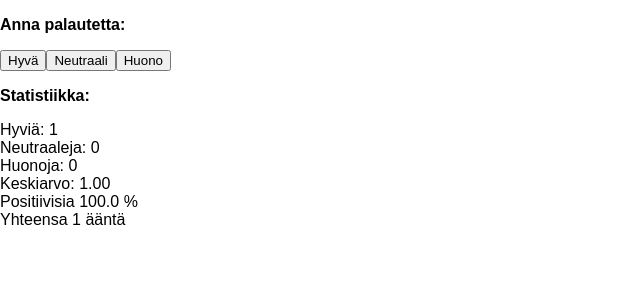
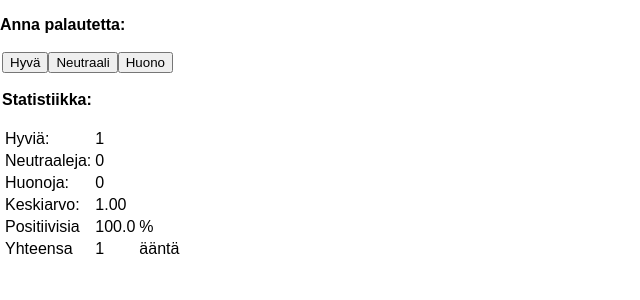
Before and after one commit to merisaar/FullStackOpen, a React (Create React App) app in the folder osio1/osio1.3/: page / in a window 1280 px wide. Both pictures are taken after a click on the button "Hyvä". Shown: the top 300 px of the page, without its empty margins (0-640 px from the left). Built offline with nearby package versions, Linux system fonts and the light colour scheme; the HTML template or start-up script is replaced by a standard one.

Commit message:
Tehtävät 1.11

```diff
--- a/osio1/osio1.3/src/App.js
+++ b/osio1/osio1.3/src/App.js
@@ -36,13 +36,7 @@ class App extends Component {
       counter: this.state.counter + 1,
       yhteensa: this.state.yhteensa - 1 })
 }
-  nostaYhdellaHuono = () =>
-  () => {
-    this.setState({
-      huono : this.state.huono + 1,
-      counter: this.state.counter + 1,
-      yhteensa: this.state.yhteensa - 1 })
-}
+
 laskeKeskiarvo = (ct, yht) => {
   return ct === 0
   ? 0
@@ -61,6 +55,8 @@ laskeProsentti = (ct, hyväCount) => {
     return (
     <div>
         <Head text = "Anna palautetta:"/>
+        <table>
+        <tr>
       <Button
         handleClick={this.nostaYhdellaHyvä()}
         text="Hyvä"
@@ -73,17 +69,26 @@ laskeProsentti = (ct, hyväCount) => {
         handleClick={this.nostaYhdellaHuono()}
         text="Huono"
         />
-          <Head text = "Statistiikka:"/>
+        </tr>
+        <tr>
+        <Head text = "Statistiikka:"/>
+        </tr>
           <Statistics app = {this}/>
+          </table>
 
         </div>
 
     )
   }
 }
+const statistiikka = {
+  hyvä: 0,
+  neutraali: 0,
+  huono: 0
+}
 const Statistics = ({app}) => {
   return app.state.counter == 0
-  ? (<div> Ei yhtään palautetta annettu. </div>)
+  ? (<tr> Ei yhtään palautetta annettu. </tr>)
   : (
     <div>
     <Statistic stat = {app.state.hyvä} text="Hyviä: "/>
--- a/osio1/osio1.3/src/Statistic.js
+++ b/osio1/osio1.3/src/Statistic.js
@@ -5,6 +5,6 @@ import ReactDOM from 'react-dom';
 
 export const Statistic = ({stat, text, text2}) => {
   return (
-    <div>{text} {stat} {text2}</div>
+    <tr><td>{text}</td> <td>{stat}</td> <td>{text2}</td></tr>
   )
 }
```
